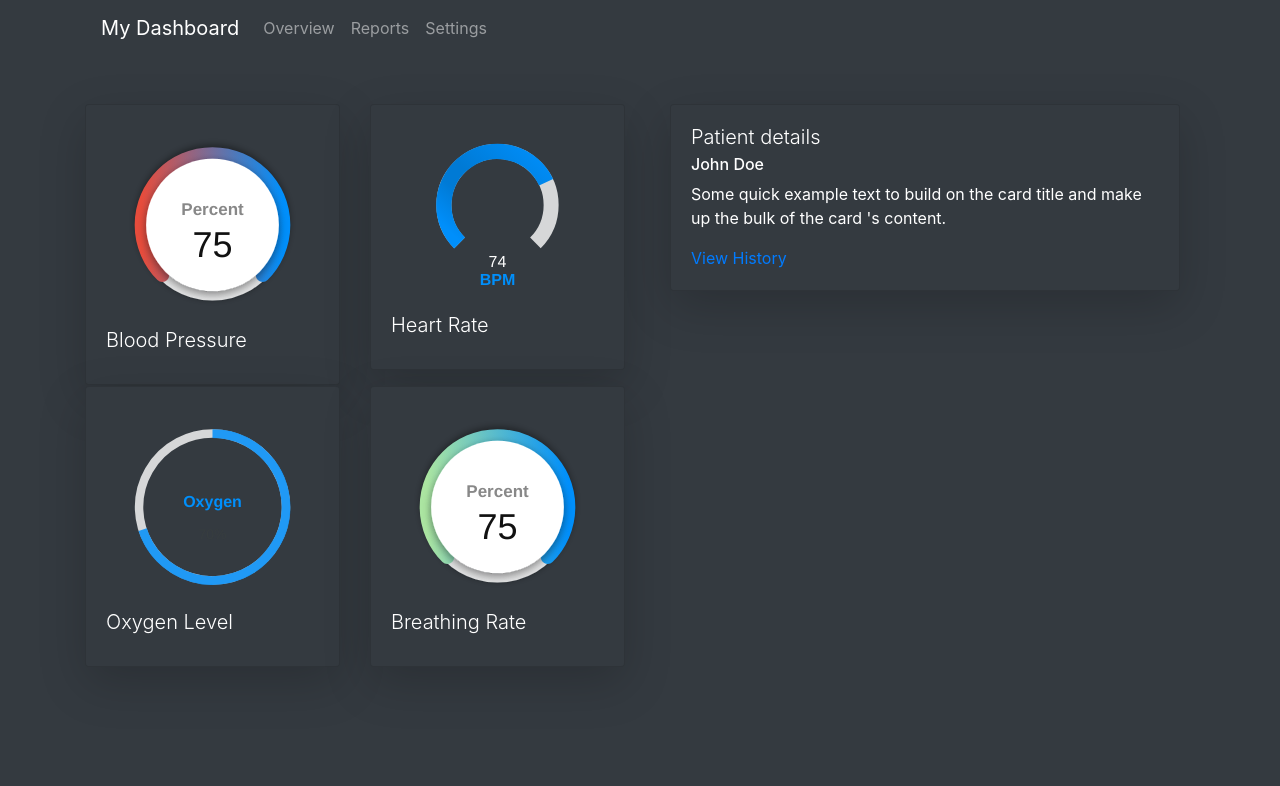
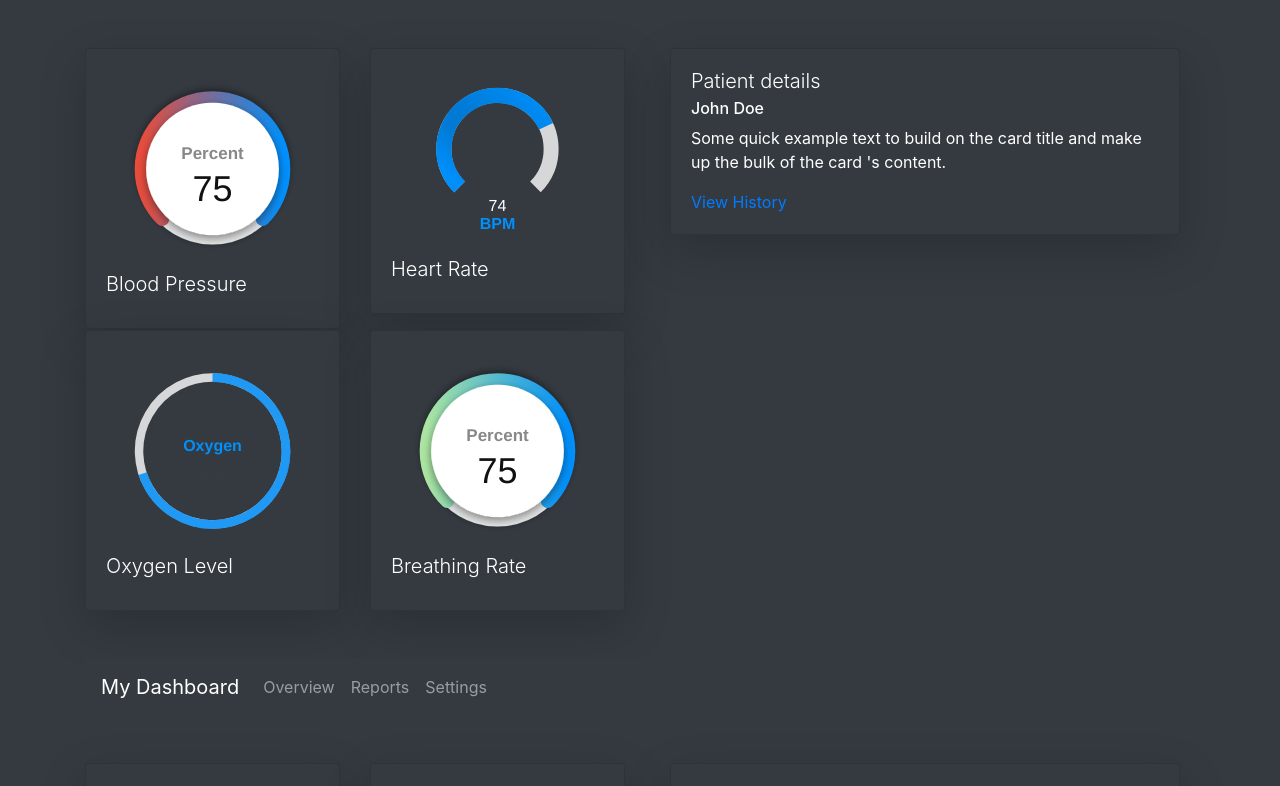
Before and after one commit to gondiski/Health-Dashboard, a React (Create React App) app: page / in a window 1280 px wide. Shown: the top 786 px of the page. Built offline with nearby package versions, Linux system fonts and the light colour scheme.

Commit message:
Added routes for various pages

```diff
--- a/src/App.js
+++ b/src/App.js
@@ -3,16 +3,30 @@ import Dashboard from './components/layouts/Dashboard';
 import 'bootstrap/dist/css/bootstrap.min.css';
 import Container from 'react-bootstrap/Container';
 import './App.css';
-import Header from './components/sections/Header'
+import Header from './components/sections/Header';
+import Overview from './components/layouts/Overview';
+import Reports from './components/layouts/Reports';
+import Settings from './components/layouts/Settings';
+import { BrowserRouter as Router, Route, Switch} from 'react-router-dom';
 function App() {
-    return ( <
-        div className = "App bg-dark" >
+    return (
+
+        <div className = "App" >
+        <React.Fragment>
+            <Router>
+                <Switch>
+                    <Route exact path="/" component={Dashboard} />
+                    <Route exact path="/overview" component={Overview} />
+                    <Route exact path="/reports" component={Reports} />
+                    <Route exact path="/settings" component={Settings} />
+                </Switch>
+            </Router>
+        </React.Fragment>
         <Container fluid style={{ height: '100%' }} className="bg-dark">
         <Header/>
         <Dashboard/>
         </Container>
-        < /
-        div >
+        </div >
     );
 }
 
--- /dev/null
+++ b/src/components/layouts/Settings.js
@@ -0,0 +1,16 @@
+import React, { Component } from 'react';
+import Col from 'react-bootstrap/Col';
+import Row from 'react-bootstrap/Row';
+
+class Settings extends Component {
+    render() {
+        return ( <
+            Row >
+            <
+            Col > < /Col > < /
+            Row >
+        );
+    }
+}
+
+export default Settings;
--- a/src/components/sections/Header.js
+++ b/src/components/sections/Header.js
@@ -14,9 +14,9 @@ class Header extends Component {
             Navbar.Brand href = "#home" > My Dashboard < /Navbar.Brand> <
             Nav className = "mr-auto" >
             <
-            Nav.Link href = "#overview" > Overview < /Nav.Link> <
-            Nav.Link href = "#reports" > Reports < /Nav.Link> <
-            Nav.Link href = "#settings" > Settings < /Nav.Link> < /
+            Nav.Link href = "/overview" > Overview < /Nav.Link> <
+            Nav.Link href = "/reports" > Reports < /Nav.Link> <
+            Nav.Link href = "/settings" > Settings < /Nav.Link> < /
             Nav > <
             /Navbar>    < /
             Container >
```
Also changed, not shown: src/components/layouts/Overview.js (added), src/components/layouts/Reports.js (added), 1 other file (tests, documents, lock files or other folders).
